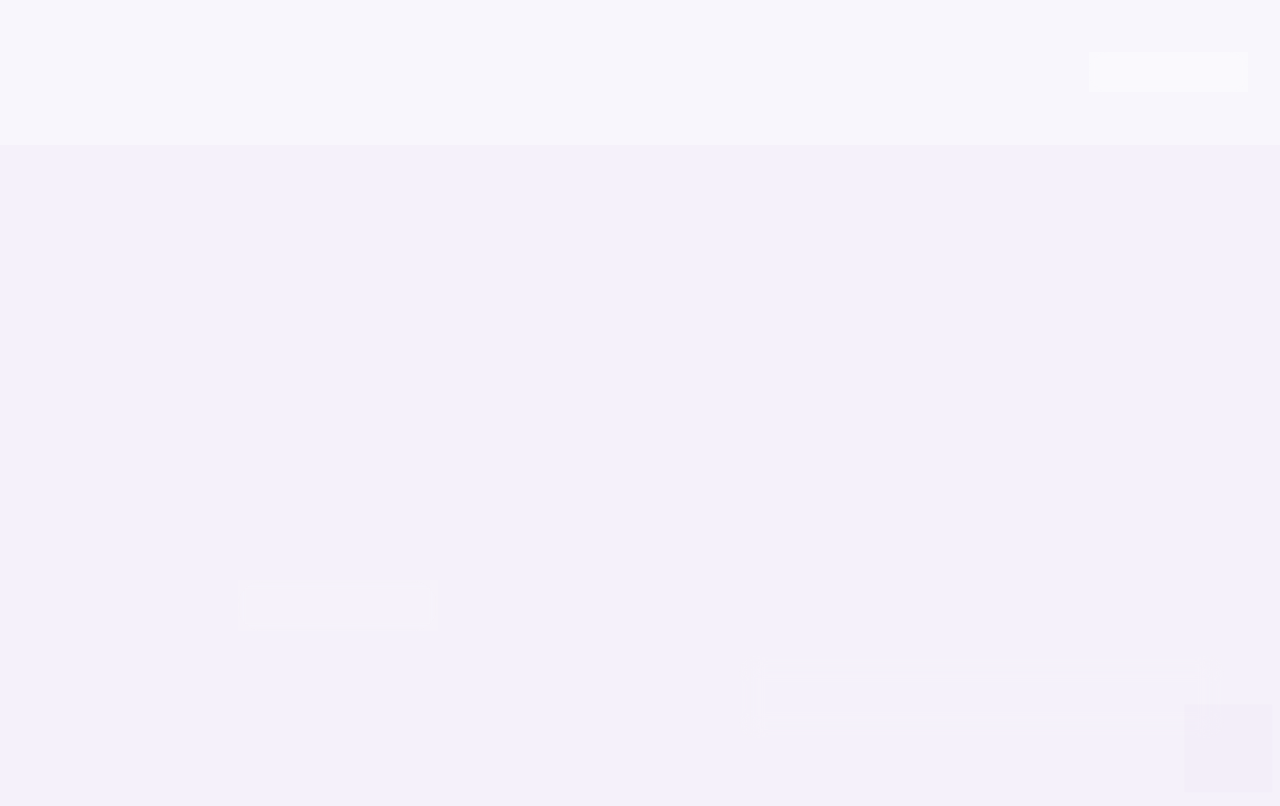
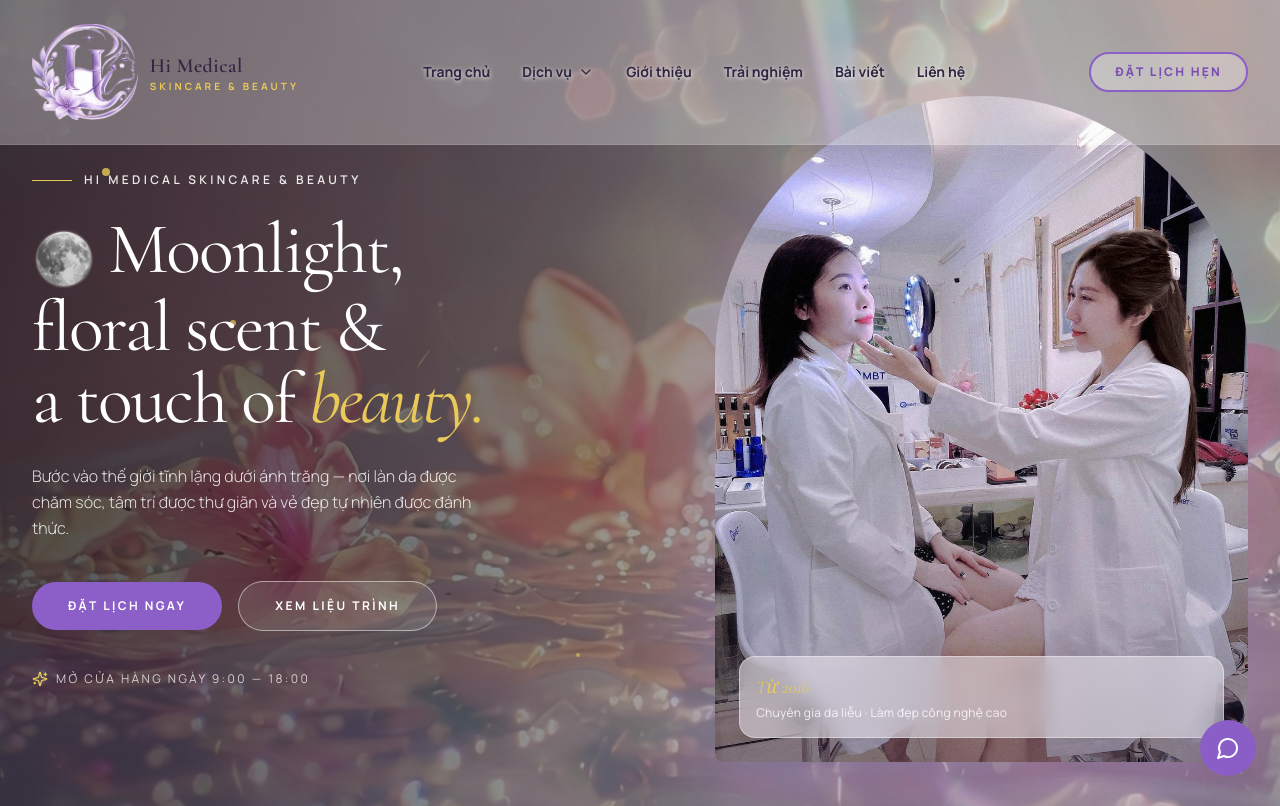
Before and after one commit to dungvt1234/hi-medical-news-website, a Next.js app: page / in a window 1280 px wide. Shown: the top 806 px of the page. Built offline with nearby package versions, Linux system fonts and the light colour scheme.

Commit message:
revert: back to original 500-piece fly-from-4-edges mosaic (bc97ea4)

```diff
--- a/components/Hero.tsx
+++ b/components/Hero.tsx
@@ -46,15 +46,6 @@ export default function Hero() {
         <div className="absolute left-[18%] top-[38%] h-1.5 w-1.5 rounded-full bg-gold/70" />
         <div className="absolute right-[26%] top-[60%] h-1.5 w-1.5 rounded-full bg-white/50" />
         <div className="absolute bottom-[22%] left-[45%] h-1 w-1 rounded-full bg-gold/60" />
-      </div>
-
-      {/* Đàn mảnh ảnh phủ toàn hero: rải khắp màn hình rồi bị khung ảnh hút về,
-          hội tụ thành ảnh chuyên gia (hình chữ nhật) tại vị trí khung bên phải */}
-      <div className="absolute inset-0 z-[5]">
-        <HeroImageGrid
-          src="/images/hero-chuyen-gia-da-lieu.jpg"
-          archRef={imgRef}
-        />
       </div>
 
       <div className="relative z-10 mx-auto grid w-full max-w-7xl items-center gap-12 px-5 pb-20 pt-32 sm:px-8 lg:grid-cols-[1.1fr_0.9fr] lg:gap-8 lg:pt-24">
@@ -113,11 +104,15 @@ export default function Hero() {
           />
           <div
             ref={imgRef}
-            className="relative aspect-[4/5] w-full rounded-[28px]"
+            className="arch-mask relative aspect-[4/5] w-full opacity-0 transition-opacity duration-[1500ms]"
             style={{ boxShadow: '0 30px 80px rgba(139, 95, 199, 0.30)' }}
           >
-            {/* Overlay nhẹ tạo chiều sâu trên ảnh đã hội tụ */}
-            <div className="absolute inset-0 rounded-[28px] bg-gradient-to-t from-[#302642]/30 via-transparent to-transparent" />
+            {/* Ảnh hội tụ từ nhiều mảnh nhỏ (hero image grid) */}
+            <div className="absolute inset-0">
+              <HeroImageGrid src="/images/hero-chuyen-gia-da-lieu.jpg" />
+            </div>
+            {/* Overlay nhẹ */}
+            <div className="absolute inset-0 bg-gradient-to-t from-[#302642]/30 via-transparent to-transparent" />
             {/* Badge */}
             <div className="absolute bottom-6 left-6 right-6 rounded-2xl border border-white/40 bg-night/50 p-4 backdrop-blur-md">
               <p className="font-heading text-lg italic text-gold">Từ 2016</p>
--- a/components/HeroImageGrid.tsx
+++ b/components/HeroImageGrid.tsx
@@ -2,90 +2,90 @@
 
 import { useEffect, useRef } from 'react';
 import { gsap } from 'gsap';
+import { ScrollTrigger } from 'gsap/ScrollTrigger';
+
+gsap.registerPlugin(ScrollTrigger);
 
 /**
- * HeroImageGrid — "Đàn mảnh ảnh bị khung hút lại"
+ * HeroImageGrid — Hiệu ứng "hàng nghìn mảnh ảnh hội tụ"
  *
- * Render 1 lưới mảnh ảnh (sprite-sheet tiles) PHỦ TOÀN BỘ vùng hero (đặt ở cấp
- * section, KHÔNG bên trong khung arch). Mỗi mảnh khởi đầu RẢI RÁC KHẮP HERO &
- * MÀN HÌNH (hình vuông rõ, xa-nhỏ, mờ, xoay nhẹ) như đàn chim trên bầu trời.
+ * Chia ảnh thành lưới rất dày (COLS x ROWS ≈ 500 mảnh nhỏ, 20x25).
+ * Mỗi mảnh là một "cửa sổ" chứa toàn bộ ảnh phóng lên (COLS x ROWS) lần rồi
+ * dịch chuyển để hiển thị đúng lát cắt (kỹ thuật sprite-sheet trimming).
+ * Vì ảnh phóng đều cả 2 trục, các mảnh ghép khít thành ảnh hoàn chỉnh —
+ * KHÔNG méo, KHÔNG lệch, không phụ thuộc tỉ lệ ảnh gốc.
  *
- * Khi cuộn tới hero: toàn bộ mảnh đồng loạt BAY VỀ VỊ TRÍ KHUNG ẢNH (archRef —
- * khung nằm bên phải), to dần + nét dần → ghép khít thành ảnh hoàn chỉnh
- * (hình chữ nhật). Cảm giác "đàn mảnh bị khung hút lại rồi hội tụ thành ảnh".
+ * - Khi cuộn tới hero: các mảnh BAY TỪ RÌA MÀN HÌNH (ngoài viewport) hội tụ
+ *   về vị trí grid → ghép thành ảnh.
+ * - Sau khi hội tụ xong: vệt sáng chạy CHÉO TỪ TRÊN-XUỐNG qua ảnh.
  */
 
-const COLS = 18;
-const ROWS = 22;
-const CELL_W = 100 / COLS;
-const CELL_H = 100 / ROWS;
+const COLS = 20;
+const ROWS = 25;
+const CELL_W = 100 / COLS; // % chiều rộng mỗi mảnh so với container
+const CELL_H = 100 / ROWS; // % chiều cao mỗi mảnh so với container
 
 interface HeroImageGridProps {
   src: string;
-  /** ref tới khung ảnh = vị trí đích hội tụ (hình chữ nhật) */
-  archRef: React.MutableRefObject<HTMLDivElement | null>;
   className?: string;
 }
 
-export default function HeroImageGrid({ src, archRef, className }: HeroImageGridProps) {
+export default function HeroImageGrid({ src, className }: HeroImageGridProps) {
   const rootRef = useRef<HTMLDivElement>(null);
   const shineRef = useRef<HTMLDivElement>(null);
 
   useEffect(() => {
     const root = rootRef.current;
     const shine = shineRef.current;
-    const arch = archRef.current;
-    if (!root || !shine || !arch) return;
+    if (!root || !shine) return;
 
     const cells = Array.from(root.querySelectorAll<HTMLElement>('.slice'));
-    const rootW = root.offsetWidth;
-    const rootH = root.offsetHeight;
+
+    // 1) Trạng thái ban đầu: mỗi mảnh xuất phát từ rìa màn hình (ngoài viewport)
     const vw = window.innerWidth;
     const vh = window.innerHeight;
-
-    // Vị trí đích (hình chữ nhật) = vị trí khung arch trong hệ tọa độ root
-    const archRect = arch.getBoundingClientRect();
-    const rootRect = root.getBoundingClientRect();
-    const dx = archRect.left - rootRect.left;
-    const dy = archRect.top - rootRect.top;
-    const archW = archRect.width;
-    const archH = archRect.height;
-
-    // Pre-tính mảng vị trí đích + trạng thái ban đầu cho mỗi mảnh
-    const targets: { x: number; y: number; sx: number; sy: number; s: number; rot: number }[] = [];
-    cells.forEach((_cell, i) => {
-      const col = i % COLS;
-      const row = Math.floor(i / COLS);
-      const sx = gsap.utils.random(-80, vw + 80);
-      const sy = gsap.utils.random(-80, vh + 80);
-      const s = gsap.utils.random(0.35, 0.7);
-      const rot = gsap.utils.random(-45, 45);
-      const cssX = (col * CELL_W) / 100 * rootW;
-      const cssY = (row * CELL_H) / 100 * rootH;
-      const tx = dx + (col * CELL_W) / 100 * archW;
-      const ty = dy + (row * CELL_H) / 100 * archH;
-      targets.push({ x: tx - cssX, y: ty - cssY, sx: sx - cssX, sy: sy - cssY, s, rot });
-      gsap.set(cells[i], {
-        x: sx - cssX,
-        y: sy - cssY,
-        scale: s,
-        rotation: rot,
-        opacity: 0.12,
-      });
+    cells.forEach((cell) => {
+      // Chọn ngẫu nhiên 1 trong 4 cạnh màn hình, rải vị trí dọc theo cạnh đó
+      const side = Math.floor(gsap.utils.random(0, 4));
+      let fromX: number;
+      let fromY: number;
+      if (side === 0) {
+        // Trên
+        fromX = gsap.utils.random(-vw * 0.3, vw * 1.3);
+        fromY = -vh * 0.3 - gsap.utils.random(0, 250);
+      } else if (side === 1) {
+        // Dưới
+        fromX = gsap.utils.random(-vw * 0.3, vw * 1.3);
+        fromY = vh * 1.3 + gsap.utils.random(0, 250);
+      } else if (side === 2) {
+        // Trái
+        fromX = -vw * 0.3 - gsap.utils.random(0, 250);
+        fromY = gsap.utils.random(-vh * 0.3, vh * 1.3);
+      } else {
+        // Phải
+        fromX = vw * 1.3 + gsap.utils.random(0, 250);
+        fromY = gsap.utils.random(-vh * 0.3, vh * 1.3);
+      }
+      const rot = gsap.utils.random(-220, 220);
+      gsap.set(cell, { x: fromX, y: fromY, rotation: rot, opacity: 0 });
     });
 
-    // 2) Timeline tự chạy (không pause): giữ trạng thái rải ~1.1s rồi mảnh
-    // BAY VỀ khung arch, to dần + nét dần → ghép thành ảnh hoàn chỉnh.
+    // 2) ScrollTrigger: khi hero lọt vào viewport → mảnh bay về vị trí grid
     const tl = gsap.timeline({
-      delay: 1.1,
+      scrollTrigger: {
+        trigger: root,
+        start: 'top 85%',
+        toggleActions: 'play none none reverse',
+      },
       onComplete: () => {
-        // 3) Vệt sáng chạy chéo qua vùng khung ảnh
+        // 3) Vệt sáng chạy chéo từ trên-xuống: một dải nghiêng 135°
+        // trượt từ góc trái-trên ra góc phải-dưới.
         gsap.fromTo(
           shine,
-          { x: dx - shine.offsetWidth * 1.4, y: dy - shine.offsetHeight, opacity: 0 },
+          { x: -shine.offsetWidth * 1.6, y: -shine.offsetHeight, opacity: 0 },
           {
-            x: dx + archW + shine.offsetWidth * 0.4,
-            y: dy + archH,
+            x: shine.offsetWidth * 1.6 + root.offsetWidth,
+            y: shine.offsetHeight,
             opacity: 1,
             duration: 1.3,
             ease: 'power2.inOut',
@@ -96,52 +96,43 @@ export default function HeroImageGrid({ src, archRef, className }: HeroImageGrid
     });
 
     tl.to(cells, {
-      x: (i) => targets[i].x,
-      y: (i) => targets[i].y,
-      scale: 1,
+      x: 0,
+      y: 0,
       rotation: 0,
       opacity: 1,
-      duration: 2.6,
-      ease: 'power3.inOut',
-      stagger: { each: 0.004, from: 'random' },
+      duration: 1.6,
+      ease: 'power3.out',
+      stagger: {
+        each: 0.004,
+        from: 'random',
+      },
     });
 
-    // Fallback cứng: dù thế nào thì sau ~6s mọi mảnh CHẮC CHẮN về đúng vị trí
-    // và hiện ảnh (không bao giờ bị treo ở trạng thái mảnh rải trên nền).
-    const settle = () => {
-      if (tl.progress() < 1) {
-        cells.forEach((cell, i) => {
-          gsap.set(cell, {
-            x: targets[i].x,
-            y: targets[i].y,
-            scale: 1,
-            rotation: 0,
-            opacity: 1,
-          });
-        });
-        if (shine) gsap.set(shine, { opacity: 0 });
-      }
-    };
-    const forceSettle = setTimeout(settle, 6000);
+    // Fallback: nếu ScrollTrigger không kích hoạt trong 6s, tự play
+    const fallback = setTimeout(() => {
+      if (tl.progress() < 0.1) tl.play();
+    }, 6000);
 
     return () => {
-      clearTimeout(forceSettle);
+      clearTimeout(fallback);
+      setTimeout(() => tl.scrollTrigger && tl.scrollTrigger.kill(), 0);
       tl.kill();
     };
-    // eslint-disable-next-line react-hooks/exhaustive-deps
-  }, [src]);
+  }, []);
 
-  const pieces = [];
+  const cells = [];
   for (let r = 0; r < ROWS; r++) {
     for (let c = 0; c < COLS; c++) {
-      const imgW = COLS * 100;
-      const imgH = ROWS * 100;
-      const offX = -(c * 100);
-      const offY = -(r * 100);
-      pieces.push(
+      /* Sprite-sheet trimming: img phóng lên (COLS x ROWS) lần, dịch trái/top
+         theo cột/hàng để hiển thị đúng lát cắt — ghép khít, không méo. */
+      const imgW = COLS * 100; // % so với mảnh width
+      const imgH = ROWS * 100; // % so với mảnh height
+      const offX = -(c * 100); // % so với mảnh width
+      const offY = -(r * 100); // % so với mảnh height
+      cells.push(
         <div
           key={`${r}-${c}`}
-          className="slice absolute will-change-transform"
+          className="slice will-change-transform absolute overflow-hidden"
           style={{
             left: `${c * CELL_W}%`,
             top: `${r * CELL_H}%`,
@@ -171,10 +162,11 @@ export default function HeroImageGrid({ src, archRef, className }: HeroImageGrid
   return (
     <div
       ref={rootRef}
-      className={`absolute inset-0 overflow-hidden ${className ?? ''}`}
+      className={`relative h-full w-full overflow-hidden ${className ?? ''}`}
     >
-      {pieces}
-      {/* Vệt sáng chạy chéo qua vùng khung ảnh */}
+      {cells}
+      {/* Vệt sáng chạy chéo từ trên xuống: dải nghiêng 135°, bắt đầu ngoài
+          góc trên-trái rồi trượt qua xuống góc phải-dưới */}
       <div
         ref={shineRef}
         aria-hidden
```
